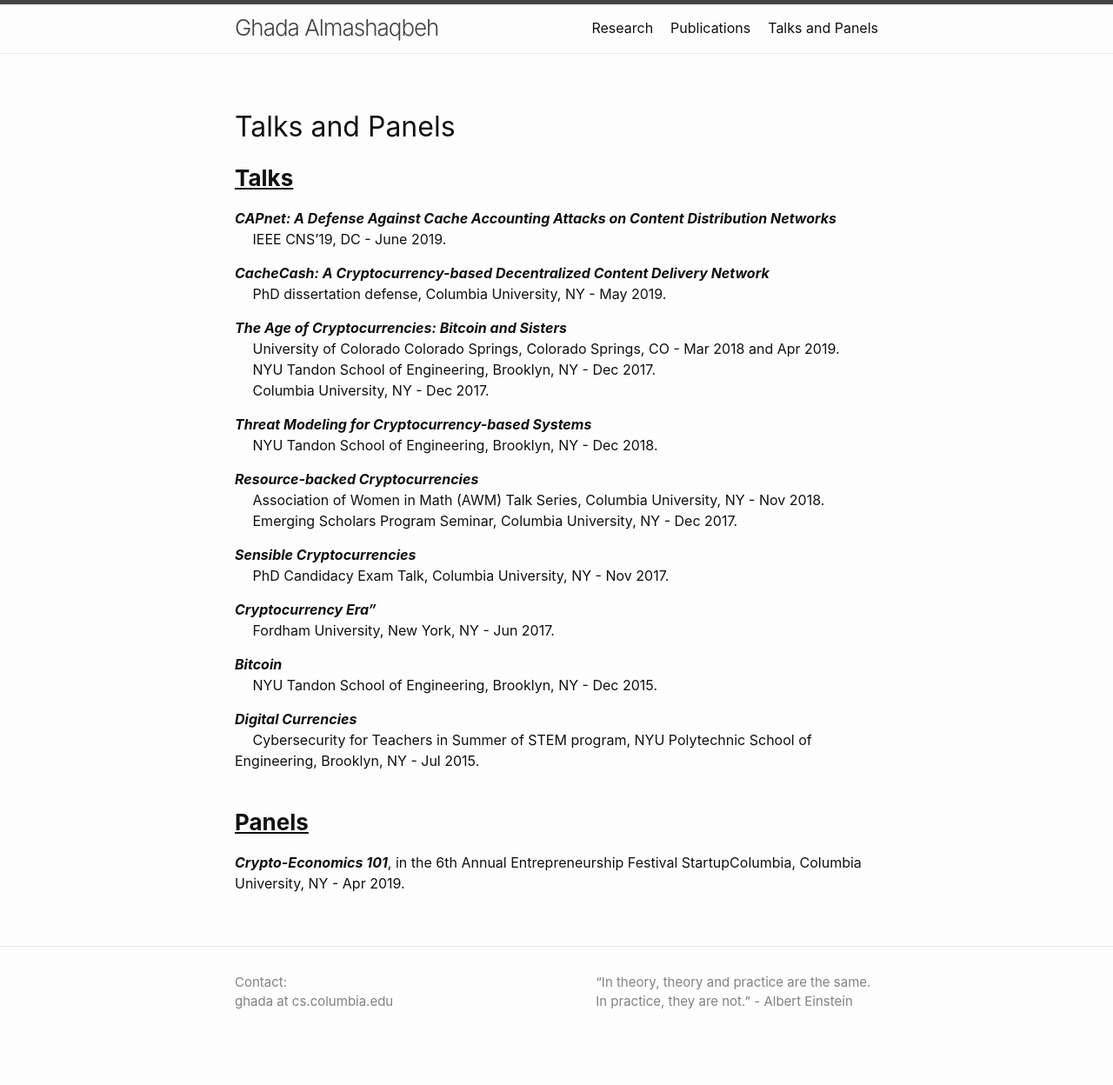
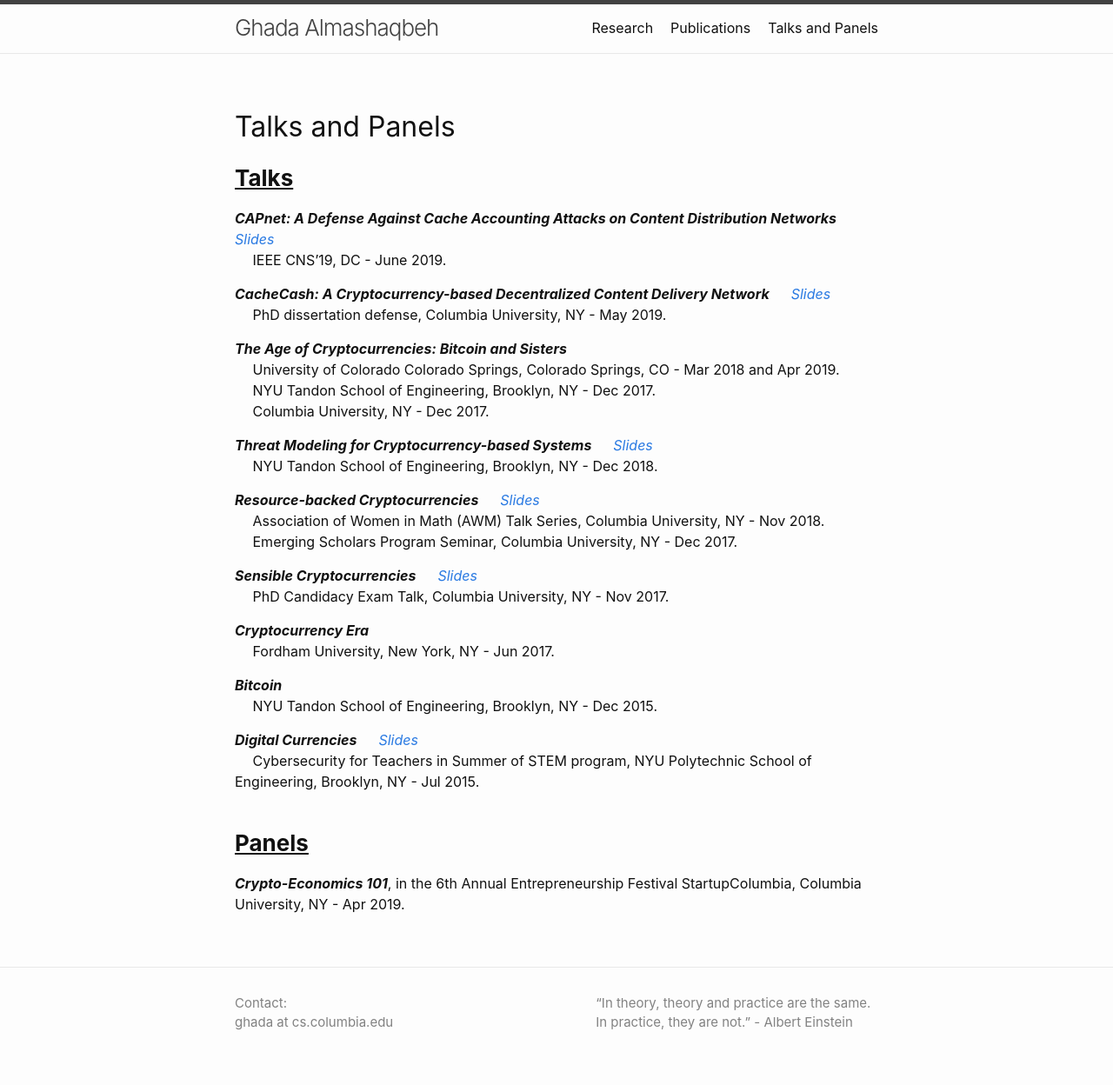
Before and after one commit to GhadaAlmashaqbeh/GhadaAlmashaqbeh.github.io, a Jekyll site: the page built from 03-talks.md, in a window 1280 px wide. Shown: the whole page at 87% size. Built offline with Jekyll 4.4.1, drawn with Linux system fonts in a browser that asks for light colours; before the commit the page ends 1224 px from its top, so only the background shows below that.

Commit message:
add talks slides - part 1

```diff
--- a/03-talks.md
+++ b/03-talks.md
@@ -8,10 +8,10 @@ permalink: /talks-and-panels/
 
 ### **<u>Talks</u>**
 
-***CAPnet: A Defense Against Cache Accounting Attacks on Content Distribution Networks***<br/>
+***CAPnet: A Defense Against Cache Accounting Attacks on Content Distribution Networks*** &emsp; [_Slides_](../slides/capnet-cns-2019.pdf)<br/>
 &emsp; IEEE CNS’19, DC - June 2019.
 
-***CacheCash: A Cryptocurrency-based Decentralized Content Delivery Network*** <br/>
+***CacheCash: A Cryptocurrency-based Decentralized Content Delivery Network*** &emsp; [_Slides_](../slides/cachecash-thesis-defense.pdf)<br/>
 &emsp; PhD dissertation defense, Columbia University, NY - May 2019.
 
 ***The Age of Cryptocurrencies: Bitcoin and Sisters***<br/>
@@ -19,24 +19,24 @@ permalink: /talks-and-panels/
 &emsp; NYU Tandon School of Engineering, Brooklyn, NY - Dec 2017.<br/>
 &emsp; Columbia University, NY - Dec 2017.
 
-***Threat Modeling for Cryptocurrency-based Systems***<br/>
+***Threat Modeling for Cryptocurrency-based Systems*** &emsp; [_Slides_](../slides/threat-modeling-for-cryptocurrency-based-systems.pdf)<br/>
 &emsp; NYU Tandon School of Engineering, Brooklyn, NY - Dec 2018.
 
-***Resource-backed Cryptocurrencies***<br/>
+***Resource-backed Cryptocurrencies*** &emsp; [_Slides_](../slides/resource-backed-cryptocurrencies-talk.pdf)<br/>
 &emsp; Association of Women in Math (AWM) Talk Series, Columbia University, NY - Nov 2018.<br/>
 &emsp; Emerging Scholars Program Seminar, Columbia University, NY - Dec 2017.
 
-***Sensible Cryptocurrencies*** <br/>
+***Sensible Cryptocurrencies*** &emsp; [_Slides_](../slides/sensible-cryptocurrencies-talk.pdf)<br/>
 &emsp; PhD Candidacy Exam Talk, Columbia University, NY - Nov 2017.
 
-***Cryptocurrency Era”***<br/>
+***Cryptocurrency Era***<br/>
 &emsp; Fordham University, New York, NY - Jun 2017.
 
 ***Bitcoin***<br/>
 &emsp; NYU Tandon School of Engineering, Brooklyn, NY - Dec 2015.
 
-***Digital Currencies***<br/>
-&emsp; Cybersecurity for Teachers in Summer of STEM program, NYU Polytechnic School of Engineering, Brooklyn, NY - Jul 2015. <br/><br/>
+***Digital Currencies*** &emsp; [_Slides_](../slides/Digital-currencies-talk.pdf)<br/>
+&emsp; Cybersecurity for Teachers in Summer of STEM program, NYU Polytechnic School of Engineering, Brooklyn, NY - Jul 2015.<br/><br/>
 
 
 ### **<u>Panels</u>**
```
